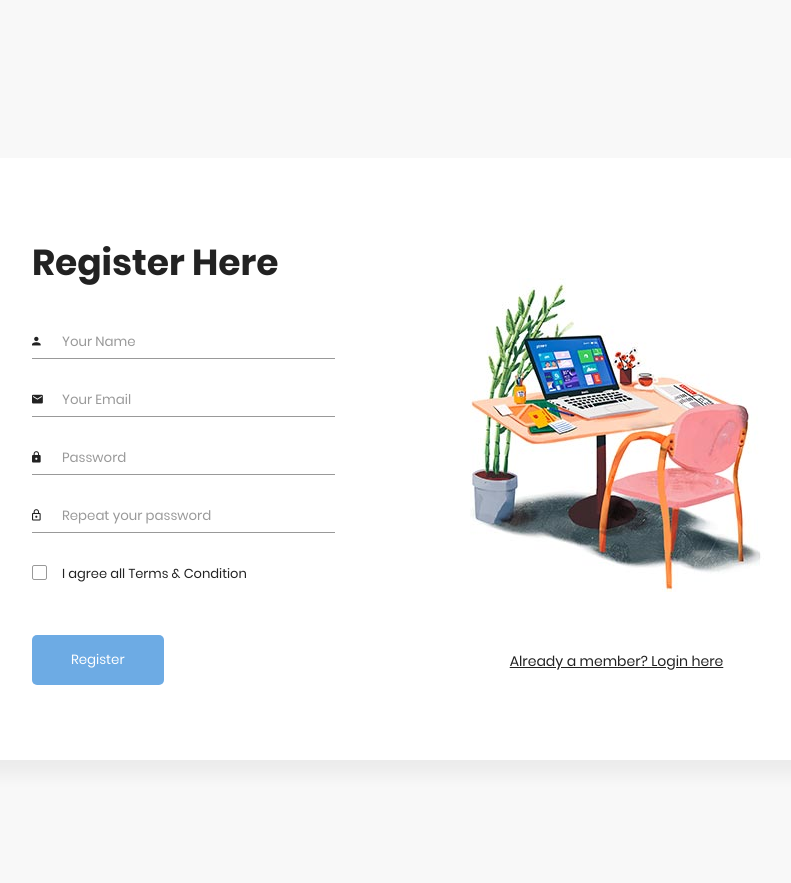
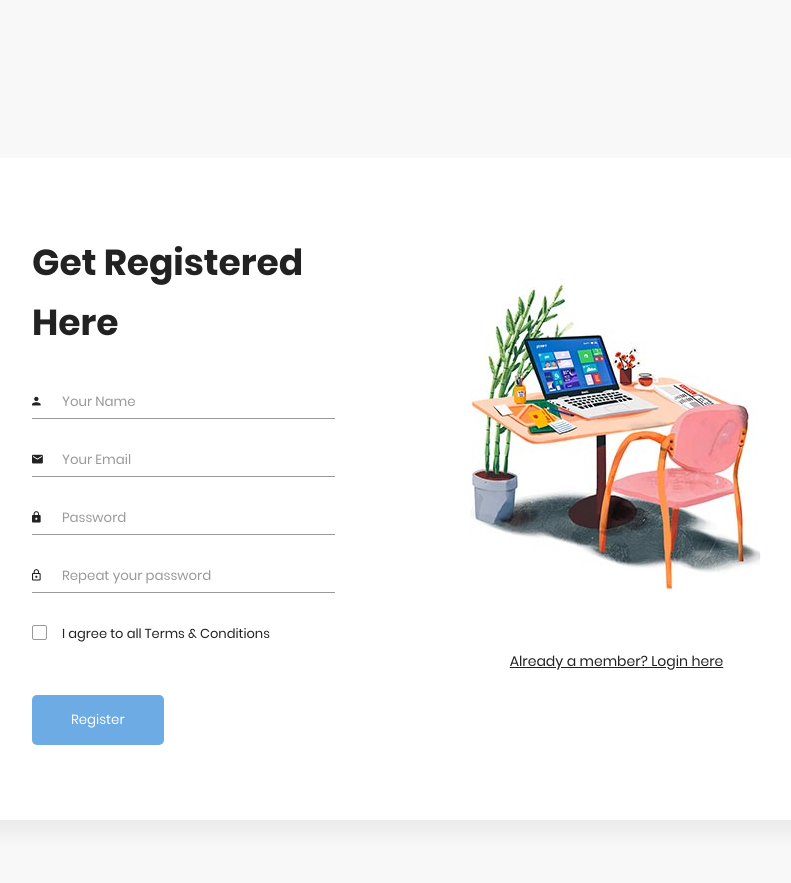
Before and after one commit to shahzaibabid/estudiez-def, a PHP site: page /register.php in a window 1280 px wide. Shown: the top 883 px of the page, without its empty margins (267-1058 px from the left). Before the commit the page ends 685 px from the top, so only its background shows below. Run offline with PHP 8.4, Linux system fonts and the light colour scheme.

Commit message:
adjusted some code structure and text

```diff
--- a/register.php
+++ b/register.php
@@ -18,7 +18,7 @@
             <div class="container">
                 <div class="signup-content">
                     <div class="signup-form">
-                        <h2 class="form-title">Register Here</h2>
+                        <h2 class="form-title">Get Registered Here</h2>
                         <form method="POST" class="register-form" id="register-form">
                             <div class="form-group">
                                 <label for="name"><i class="zmdi zmdi-account material-icons-name"></i></label>
@@ -38,7 +38,7 @@
                             </div>
                             <div class="form-group">
                                 <input type="checkbox" name="agree-term" id="agree-term" class="agree-term" />
-                                <label for="agree-term" class="label-agree-term"><span><span></span></span>I agree all Terms & Condition</label>
+                                <label for="agree-term" class="label-agree-term"><span><span></span></span>I agree to all Terms & Conditions</label>
                             </div>
                             <div class="form-group form-button">
                                 <input type="submit" name="signup" id="signup" class="form-submit" value="Register"/>
```
Also changed, not shown: login.php (+4 -6 lines).
